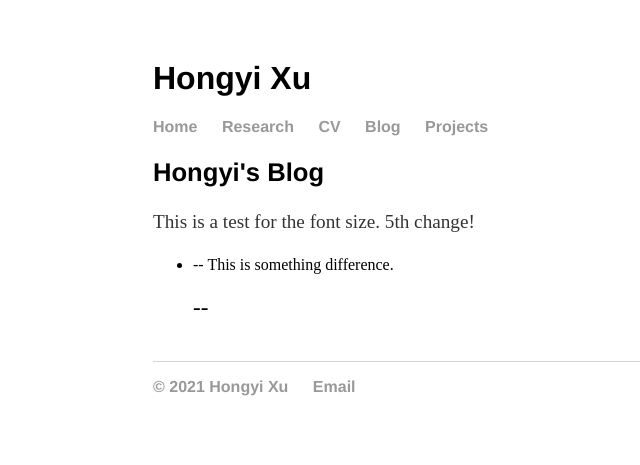
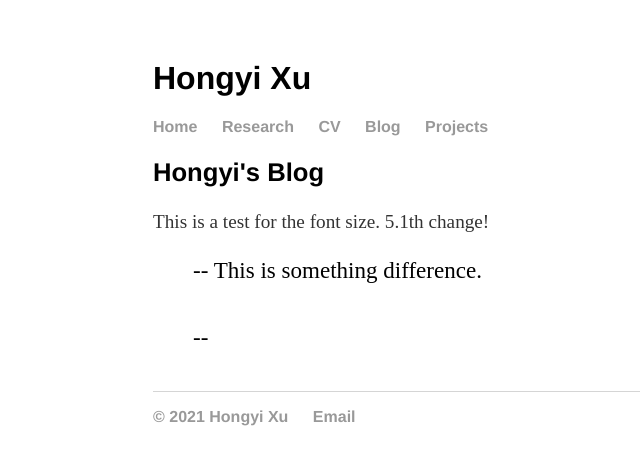
Before and after one commit to hongyileoxu/hongyileoxu.github.io, a Jekyll site: the page built from blog/index.html, in a window 1280 px wide. Shown: the top 465 px of the page, without its empty margins (39-679 px from the left). Built offline with Jekyll 4.4.1, drawn with Linux system fonts in a browser that asks for light colours.

Commit message:
Update index.html
5.1th change

```diff
--- a/blog/index.html
+++ b/blog/index.html
@@ -3,8 +3,8 @@ layout: default
 title: Hongyi's Blog
 ---
 	<h2>{{ page.title }}</h2>
-	<p> This is a test for the font size. 5th change!</p>
-	<ul>
+	<p> This is a test for the font size. 5.1th change!</p>
+	<ul class="posts">
 		<li>
 			{{ post.date | date_to_string }} -- <a href="{{ post.url }}" title="{{ post.title }}">{{ post.title }}</a>
 			This is something difference.
```
